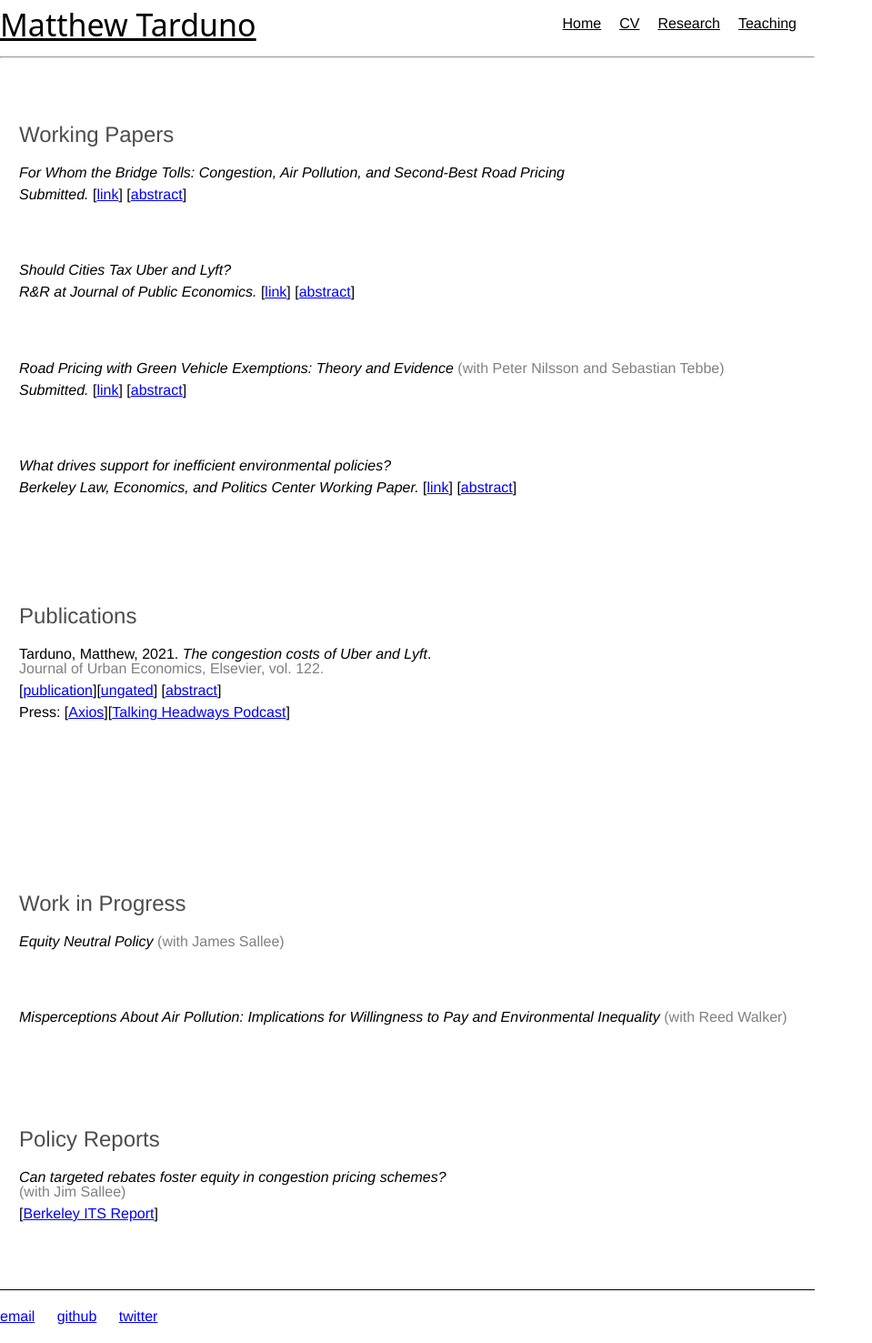
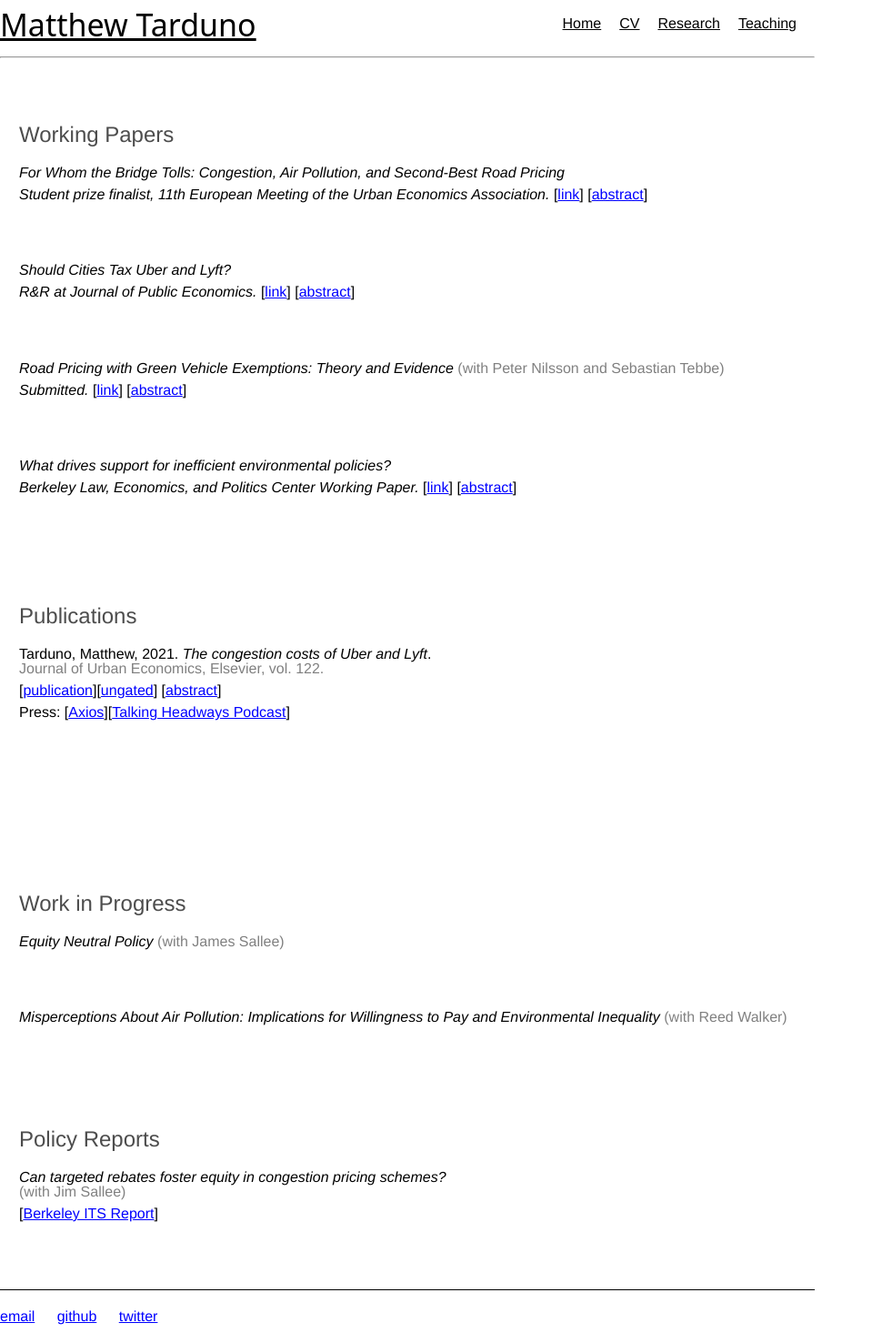
Before and after one commit to Matt-Tarduno/Matt-Tarduno.github.io, a Jekyll site: the page built from research_mobile/index.html, in a window 1280 px wide. Shown: the whole page at 91% size, without its empty margins (0-959 px from the left). Built offline with Jekyll 4.4.1, drawn with Linux system fonts in a browser that asks for light colours.

Commit message:
Update index.html

```diff
--- a/research_mobile/index.html
+++ b/research_mobile/index.html
@@ -78,7 +78,7 @@
     <p>
         <em>For Whom the Bridge Tolls: Congestion, Air Pollution, and Second-Best Road Pricing</em>
     </p>
-    <p><em>Submitted. </em> [<a href="https://matt-tarduno.github.io/jmp/" target="_blank">link</a>]
+    <p><em>Student prize finalist, 11th European Meeting of the Urban Economics Association. </em> [<a href="https://matt-tarduno.github.io/jmp/" target="_blank">link</a>]
         [<a onclick="toggleAbstract('abstract1')">abstract</a>]
     </p>
     <p id="abstract1" class="abstract">
```
